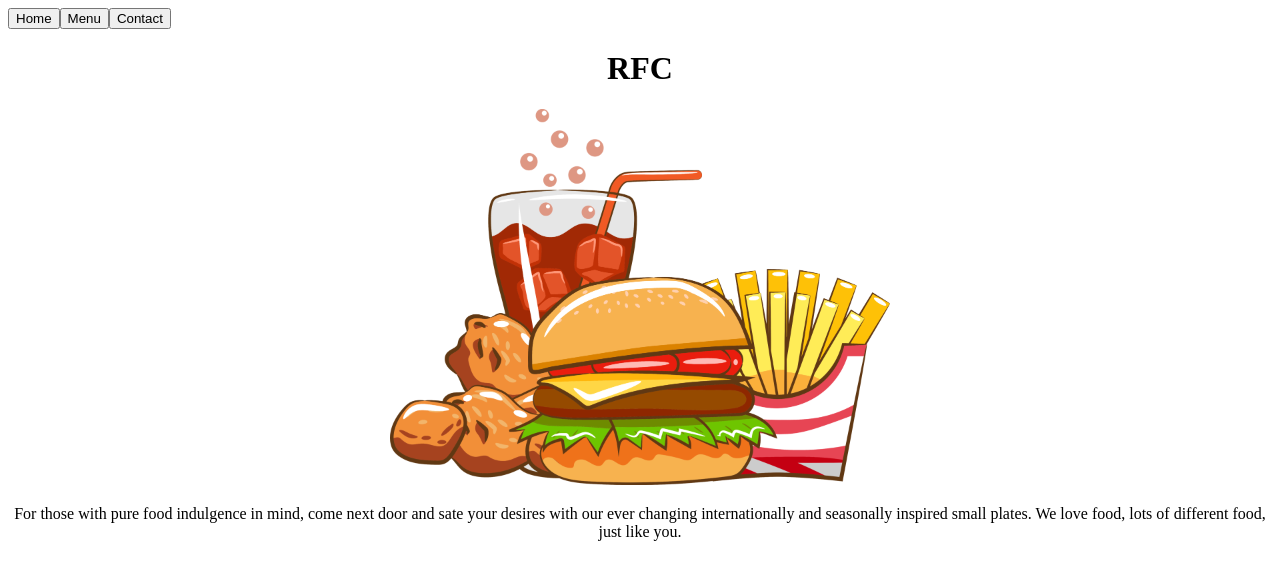
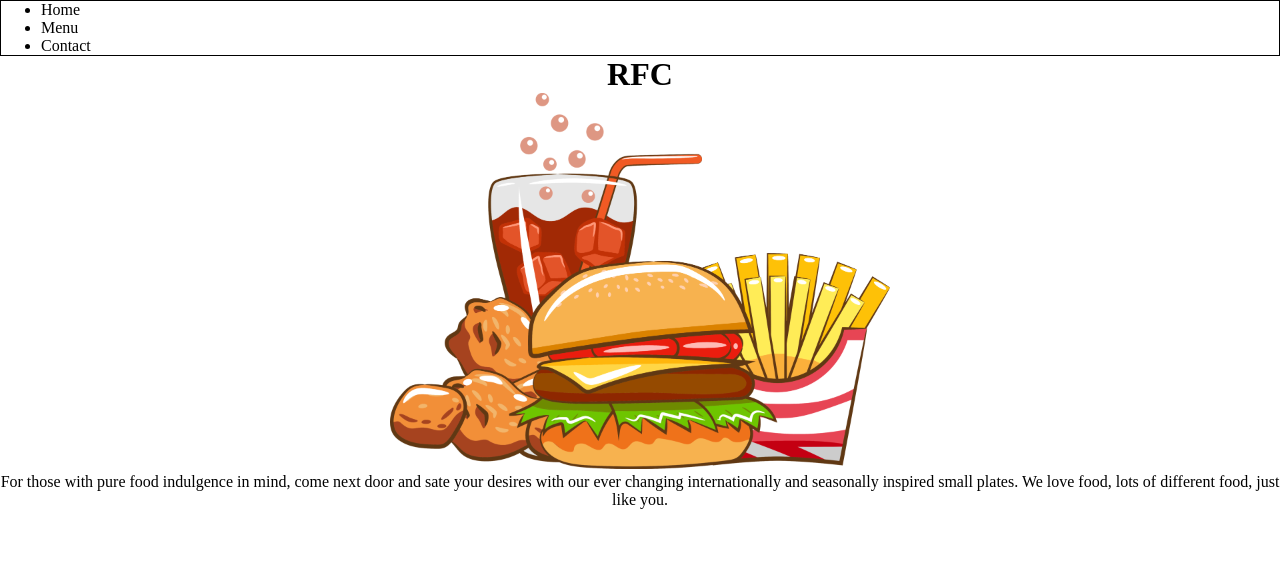
Before and after one commit to pavithiran-saravanan/restaurant-page, a website built with webpack: page dist/index.html in a window 1280 px wide. Built offline with nearby package versions, Linux system fonts and the light colour scheme.

```diff
--- a/src/index.js
+++ b/src/index.js
@@ -5,10 +5,11 @@
 
 // Create 3 button -> home, menu and contact. Add event listeners to load the crct page content.
 const content = document.querySelector('.content');
-const buttons = document.createElement('div');
-const homeButton = document.createElement('button'); homeButton.textContent = 'Home';
-const menuButton = document.createElement('button'); menuButton.textContent = 'Menu';
-const contactButton = document.createElement('button'); contactButton.textContent = 'Contact';
+const stickyHeader = document.createElement('header'); stickyHeader.classList.add('sticky-header');
+const navBar = document.createElement('ul'); navBar.classList.add('nav-bar');
+const homeButton = document.createElement('li'); homeButton.textContent = 'Home';
+const menuButton = document.createElement('li'); menuButton.textContent = 'Menu';
+const contactButton = document.createElement('li'); contactButton.textContent = 'Contact';
 
 homeButton.addEventListener('click', (e) => {
     clear();
@@ -25,8 +26,10 @@
     contact();
 });
 
-buttons.append(homeButton, menuButton, contactButton);
-content.appendChild(buttons);
+navBar.append(homeButton, menuButton, contactButton);
+stickyHeader.appendChild(navBar);
+content.appendChild(stickyHeader);
+
 const pageContent = document.createElement('div'); pageContent.classList.add('page-content');
 content.appendChild(pageContent);
 home();
--- a/src/style.css
+++ b/src/style.css
@@ -1,3 +1,12 @@
+*{
+    border: 0px;
+    margin: 0px;
+}
+
+.sticky-header{
+    border: 1px solid black;
+}
+
 .page-content{
     text-align: center;
 }
--- a/webpack.config.js
+++ b/webpack.config.js
@@ -16,6 +16,10 @@
                 test: /\.css$/i,
                 use: ['style-loader', 'css-loader'],
             },
+            {
+                test: /\.(woff|woff2|eot|ttf|otf)$/i,
+                type: 'asset/resource',
+            },
         ]
     },
 };
```
Also changed, not shown: dist/index.html, dist/main.js.
